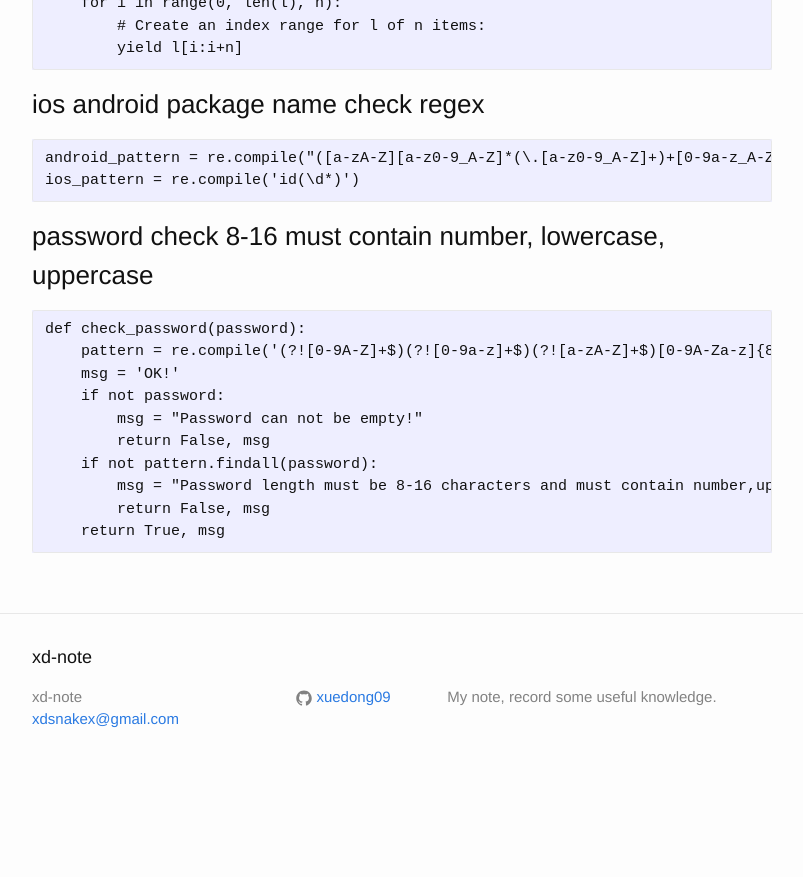
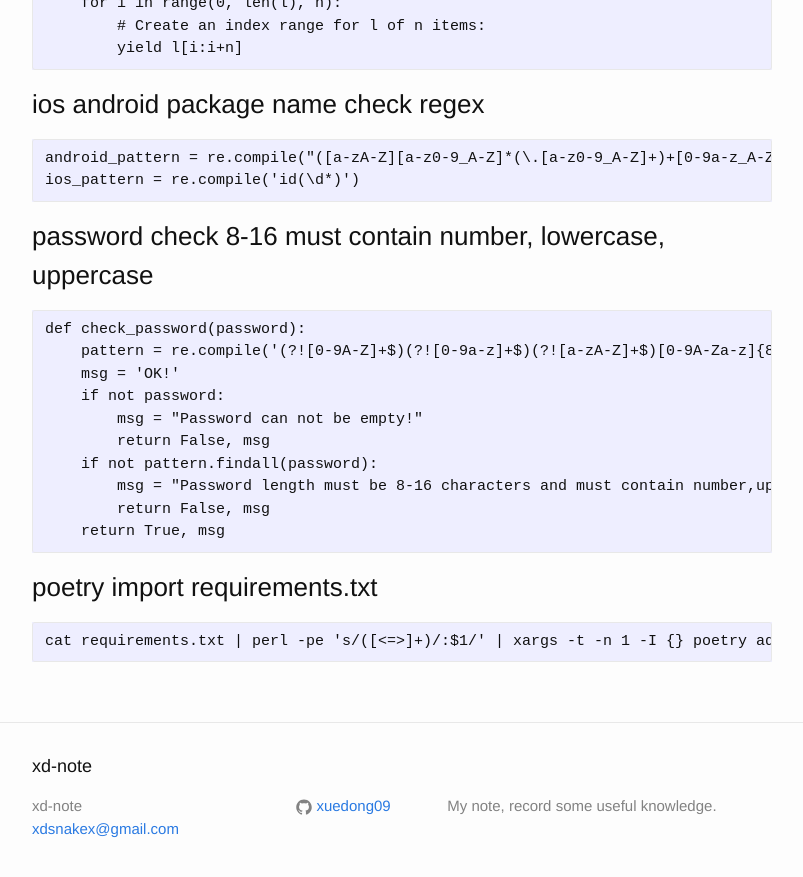
Before and after one commit to xuedong09/xuedong09.github.io, a Jekyll site: the page built from _posts/2016-02-17-python.md, in a window 1280 px wide and 900 px high, scrolled down 2283 px. Shown: the top 877 px of the window, without its empty margins (238-1041 px from the left). Built offline with Jekyll 4.4.1, drawn with Linux system fonts in a browser that asks for light colours; before the commit the page ends 3074 px from its top, so only the background shows below that.

Commit message:
poetry import requirements.txt

```diff
--- a/_posts/2016-02-17-python.md
+++ b/_posts/2016-02-17-python.md
@@ -114,3 +114,8 @@ def sortOD(od):
             msg = "Password length must be 8-16 characters and must contain number,uppercase and lowercase!"
             return False, msg
         return True, msg
+
+
+### poetry import requirements.txt
+
+    cat requirements.txt | perl -pe 's/([<=>]+)/:$1/' | xargs -t -n 1 -I {} poetry add '{}'
```
